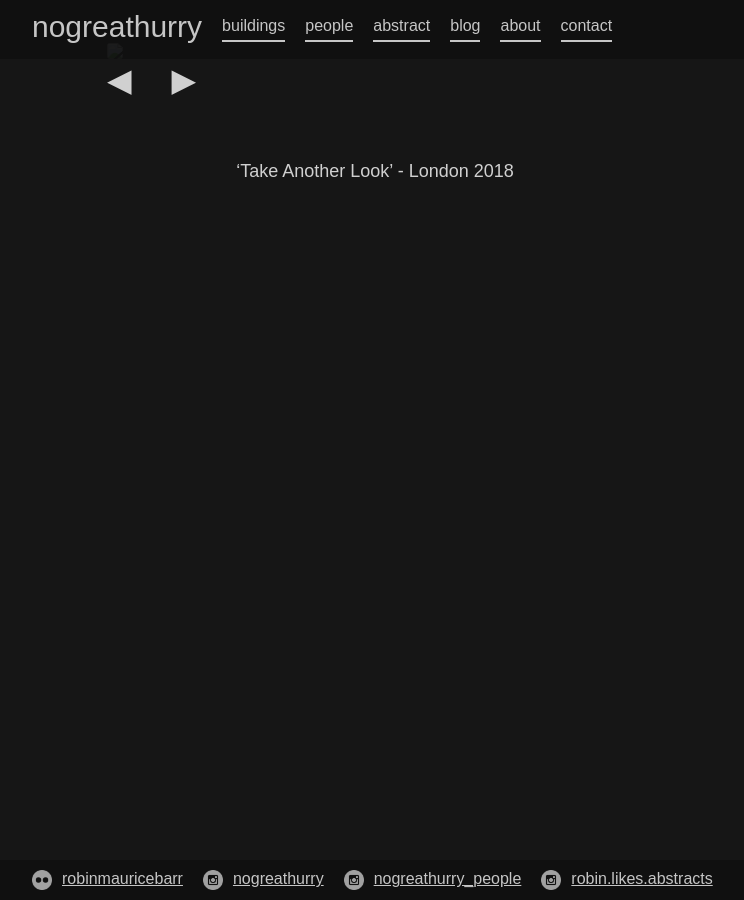
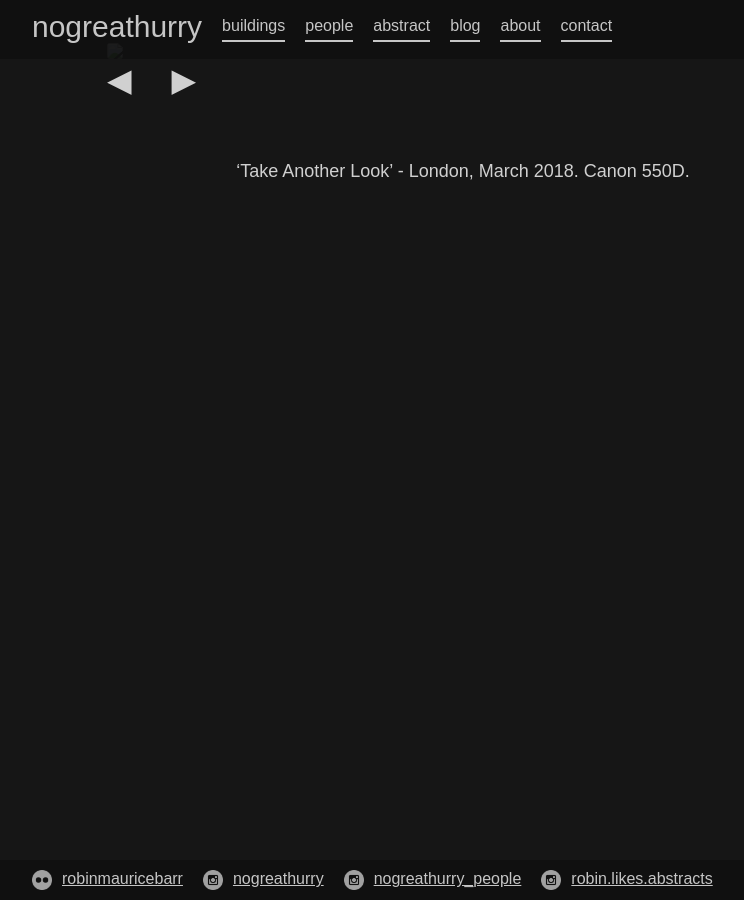
Before and after one commit to 987poiuytrewq/nogreathurry, a Jekyll site: the page built from _people/IMG-20190316-WA0025.md, in a window 1280 px wide. Shown: the whole page, without its empty margins (8-752 px from the left). Built offline with Jekyll 4.4.1, drawn with Linux system fonts in a browser that asks for light colours.

Commit message:
Updated Img 20190316 Wa0025

```diff
--- a/_people/IMG-20190316-WA0025.md
+++ b/_people/IMG-20190316-WA0025.md
@@ -9,9 +9,11 @@ tags:
 - street photographer
 - street photography
 - London
+- Canon 550D
+- 550D
 image: "/uploads/IMG-20190316-WA0025.jpg"
 thumbnail_image: "/uploads/IMG-20190316-WA0025_thumbnail.jpg"
 layout: photo
 ---
 
-'Take Another Look' - London 2018
+'Take Another Look' - London, March 2018. Canon 550D.
```
Also changed, not shown: other parts of _people/IMG-20190316-WA0025.md (+1 -1 lines).
